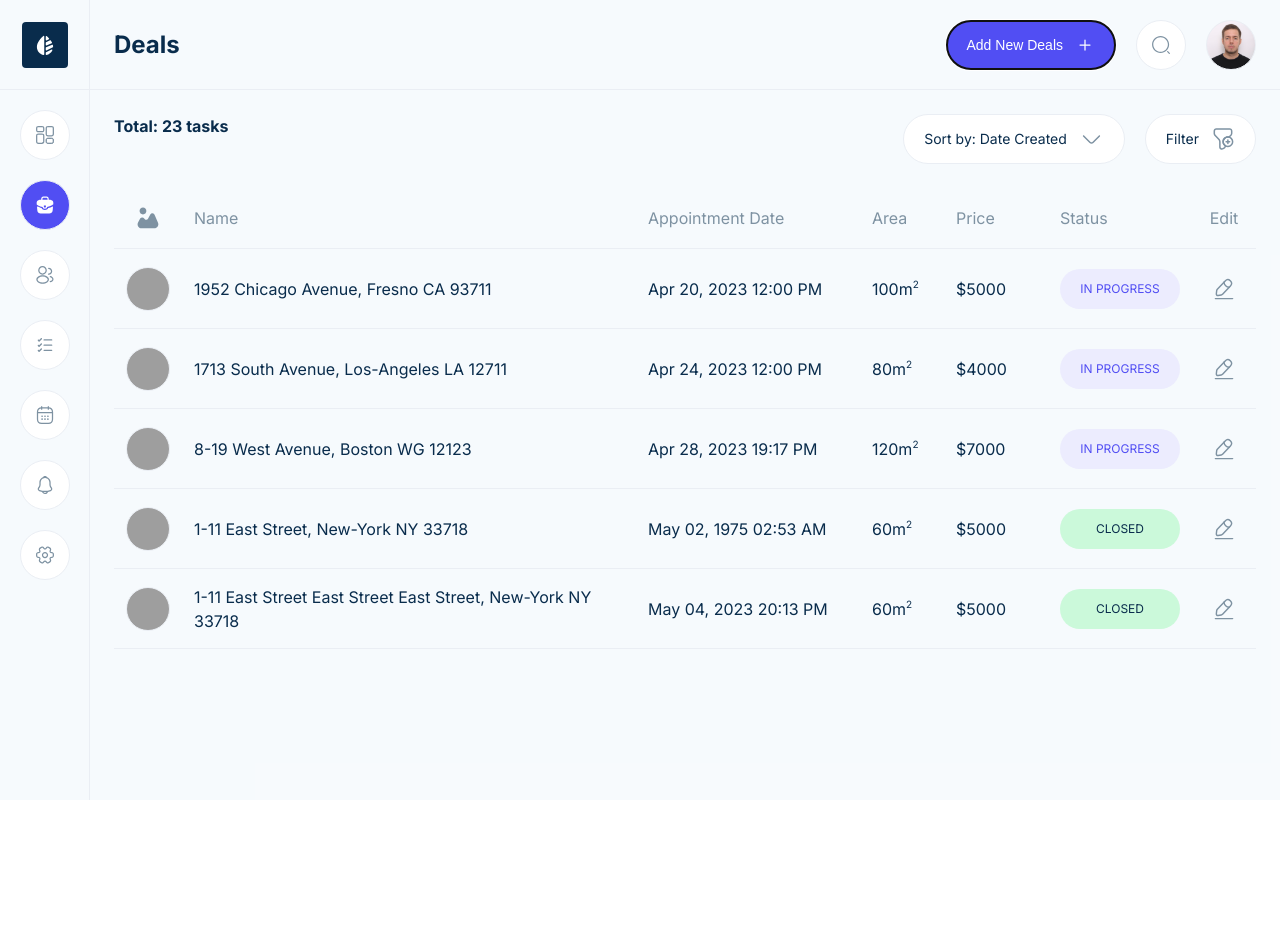
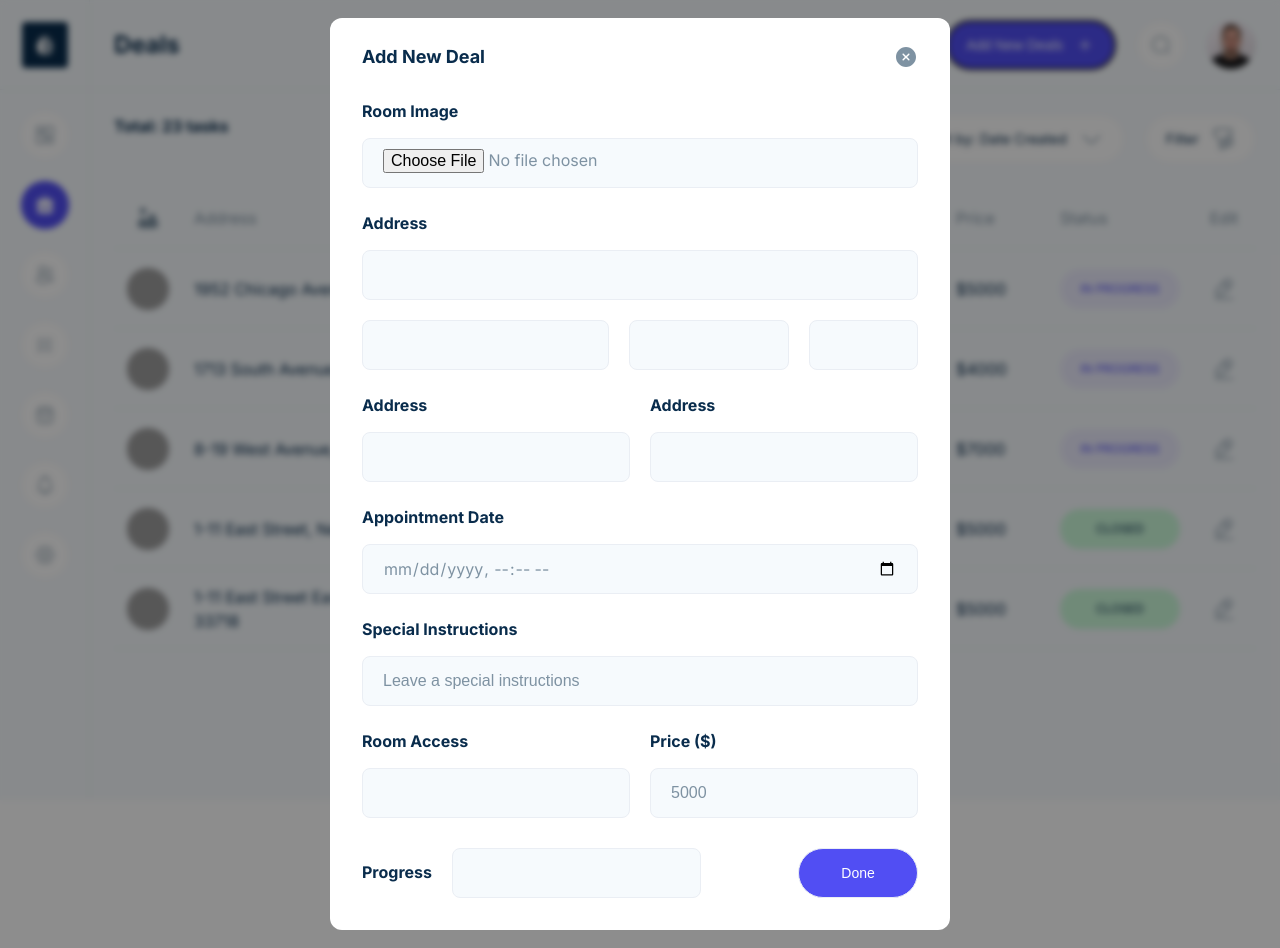
Before and after one commit to aleksey-verin/realty, a React (Vite) app: page /#/deals in a window 1280 px wide. Both pictures are taken after a click on the button "Add New Deals". Before the commit the page ends 800 px from the top, so only its background shows below. Built offline with nearby package versions, Linux system fonts and the light colour scheme; grey boxes are pictures that could not be loaded.

Commit message:
fix: some styles

```diff
--- a/src/App.css
+++ b/src/App.css
@@ -276,7 +276,7 @@ main {
   background-repeat: no-repeat;
   background-size: cover;
 }
-.column-name {
+.column-address {
   flex: 1 0 300px;
 }
 .column-date {
@@ -620,6 +620,8 @@ main {
   right: 0;
   bottom: 0;
   left: 0;
+  min-height: 900px;
+  padding: 24px;
   background-color: rgba(0, 0, 0, 0.448);
   -webkit-backdrop-filter: blur(3px);
           backdrop-filter: blur(3px);
--- a/src/App.scss
+++ b/src/App.scss
@@ -321,7 +321,7 @@ main {
       background-size: cover;
     }
   }
-  &-name {
+  &-address {
     flex: 1 0 300px;
   }
   &-date {
@@ -681,6 +681,8 @@ main {
   right: 0;
   bottom: 0;
   left: 0;
+  min-height: 900px;
+  padding: 24px;
   background-color: rgba(0, 0, 0, 0.448);
   backdrop-filter: blur(3px);
   z-index: 1;
--- a/src/components/Header.tsx
+++ b/src/components/Header.tsx
@@ -8,6 +8,7 @@ import ButtonOval from './ui/buttons/ButtonOval';
 interface HeaderProps {
   headerTitle: string;
   isButtonVisible: boolean;
+  handleButtonClick?: () => void;
   headerButtonTitle?: string;
   isAsideBlockVisible?: boolean;
   pathForButtonBack?: string;
@@ -16,6 +17,7 @@ interface HeaderProps {
 const Header: FC<HeaderProps> = ({
   headerTitle,
   isButtonVisible,
+  handleButtonClick,
   headerButtonTitle,
   isAsideBlockVisible,
   pathForButtonBack
@@ -43,7 +45,7 @@ const Header: FC<HeaderProps> = ({
       </div>
       <div className={headerActionsClasses}>
         {isButtonVisible && (
-          <ButtonOval>
+          <ButtonOval handleClick={handleButtonClick}>
             {headerButtonTitle}
             <ImgAdd />
           </ButtonOval>
--- a/src/components/deals/SpreadsheetItem.tsx
+++ b/src/components/deals/SpreadsheetItem.tsx
@@ -33,7 +33,7 @@ const SpreadsheetItem: FC<SpreadsheetItemProps> = ({ data }) => {
       <div className="column-picture">
         <div style={styleUser} className="column-picture__pic"></div>
       </div>
-      <div className="column-name">{`${address}, ${city} ${state} ${zip}`}</div>
+      <div className="column-address">{`${address}, ${city} ${state} ${zip}`}</div>
       <div className="column-date">{viewedDate}</div>
       <div className="column-area">
         {area}m<span>2</span>
--- a/src/components/popup/PopupContainer.tsx
+++ b/src/components/popup/PopupContainer.tsx
@@ -4,14 +4,15 @@ import ImgClose from '../ui/images/ImgClose';
 interface PopupContainerProps {
   children: ReactNode;
   handleClosePopup: () => void;
+  title: string;
 }
 
-const PopupContainer: FC<PopupContainerProps> = ({ children, handleClosePopup }) => {
+const PopupContainer: FC<PopupContainerProps> = ({ children, handleClosePopup, title }) => {
   return (
     <div className="popup-container">
       <div className="popup">
         <div className="popup-title">
-          <div>Edit Deal</div>
+          <div>{title}</div>
           <button onClick={handleClosePopup}>
             <ImgClose />
           </button>
--- a/src/pages/Deals.tsx
+++ b/src/pages/Deals.tsx
@@ -1,17 +1,26 @@
-import { FC } from 'react';
+import { FC, useState } from 'react';
 import ImgArrowDown from '../components/ui/images/ImgArrowDown';
 import ImgFilter from '../components/ui/images/ImgFilter';
 import ImgUser from '../components/ui/images/ImgUser';
 import SpreadsheetItem from '../components/deals/SpreadsheetItem';
 import { mockDeals } from '../utils/mockdata/deals';
 import Header from '../components/Header';
+import PopupContainer from '../components/popup/PopupContainer';
+import PopupEditDeals from '../components/popup/PopupEditDeals';
 
 interface DealsProps {}
 
 const Deals: FC<DealsProps> = () => {
+  const [popupIsOpen, setPopupIsOpen] = useState(false);
+
   return (
     <div className="content">
-      <Header headerTitle="Deals" isButtonVisible={true} headerButtonTitle="Add New Deals" />
+      <Header
+        handleButtonClick={() => setPopupIsOpen(true)}
+        headerTitle="Deals"
+        isButtonVisible={true}
+        headerButtonTitle="Add New Deals"
+      />
       <main>
         <div className="filters">
           <div className="filters-title">Total: 23 tasks</div>
@@ -33,7 +42,7 @@ const Deals: FC<DealsProps> = () => {
             <div className="spreadsheet-title__item column-picture">
               <ImgUser />
             </div>
-            <div className="spreadsheet-title__item column-name">Name</div>
+            <div className="spreadsheet-title__item column-address">Address</div>
             <div className="spreadsheet-title__item column-date">Appointment Date</div>
             <div className="spreadsheet-title__item column-area">Area</div>
             <div className="spreadsheet-title__item column-price">Price</div>
@@ -46,6 +55,11 @@ const Deals: FC<DealsProps> = () => {
             ))}
           </div>
         </div>
+        {popupIsOpen && (
+          <PopupContainer title="Add New Deal" handleClosePopup={() => setPopupIsOpen(false)}>
+            <PopupEditDeals />
+          </PopupContainer>
+        )}
       </main>
       <footer>
         <div className="load-more"></div>
--- a/src/pages/DealsDetails.tsx
+++ b/src/pages/DealsDetails.tsx
@@ -169,7 +169,7 @@ const DealsDetails: FC<DealsDetailsProps> = () => {
           </div>
         </div>
         {popupIsOpen && (
-          <PopupContainer handleClosePopup={() => setPopupIsOpen(false)}>
+          <PopupContainer title="Edit Deal" handleClosePopup={() => setPopupIsOpen(false)}>
             <PopupEditDeals />
           </PopupContainer>
         )}
```
Also changed, not shown: 1 other file (tests, documents, lock files or other folders).
